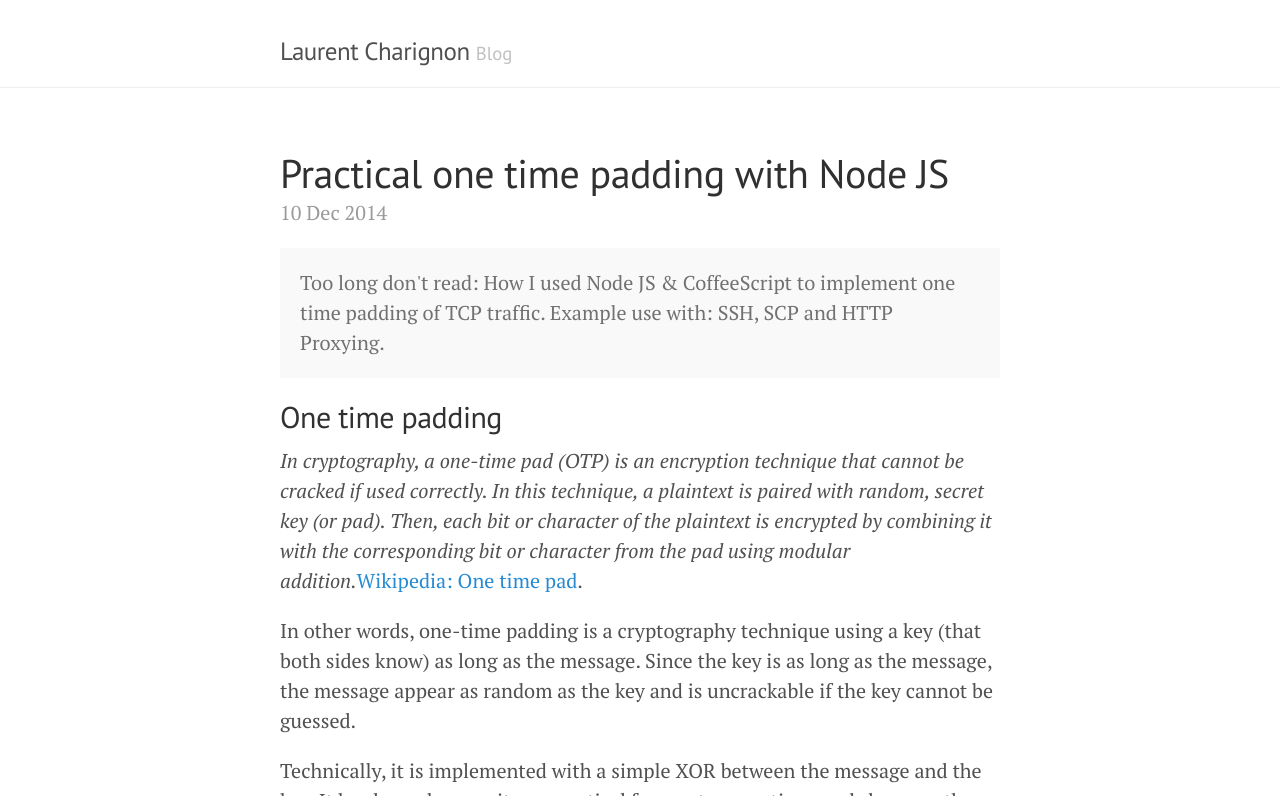
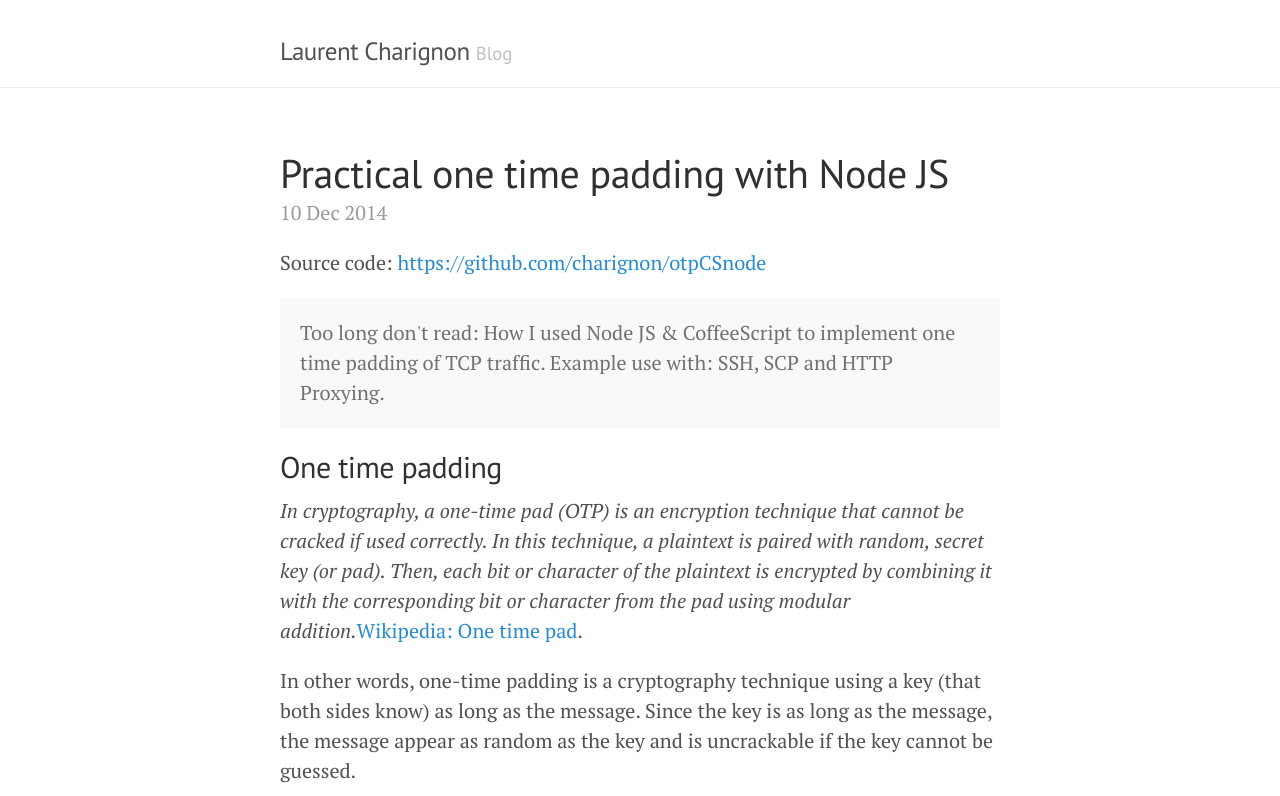
Before and after one commit to charignon/charignon.github.io, a Jekyll site: the page built from _posts/2014-12-10-new-blog.md, in a window 1280 px wide and 900 px high, cut to the strip 104-900 px from the top of the window. Built offline with Jekyll 4.4.1, drawn with Linux system fonts in a browser that asks for light colours; Markdown is read by kramdown in place of the engine named in the settings.

Commit message:
First article edit

```diff
--- a/_posts/2014-12-10-new-blog.md
+++ b/_posts/2014-12-10-new-blog.md
@@ -3,6 +3,7 @@ layout: post
 title: Practical one time padding with Node JS
 ---
 
+Source code: [https://github.com/charignon/otpCSnode](https://github.com/charignon/otpCSnode)
 
 <div class="message">
   Too long don't read: How I used Node JS & CoffeeScript to implement one time padding of TCP traffic. Example use with: SSH, SCP and HTTP Proxying.
```
Also changed, not shown: 2 other files.
